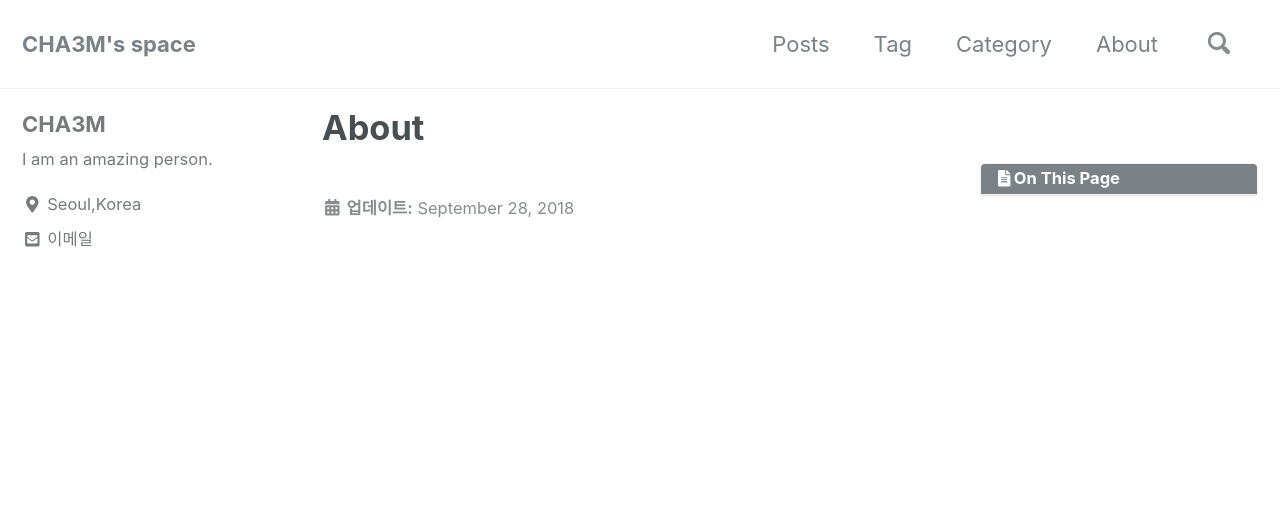
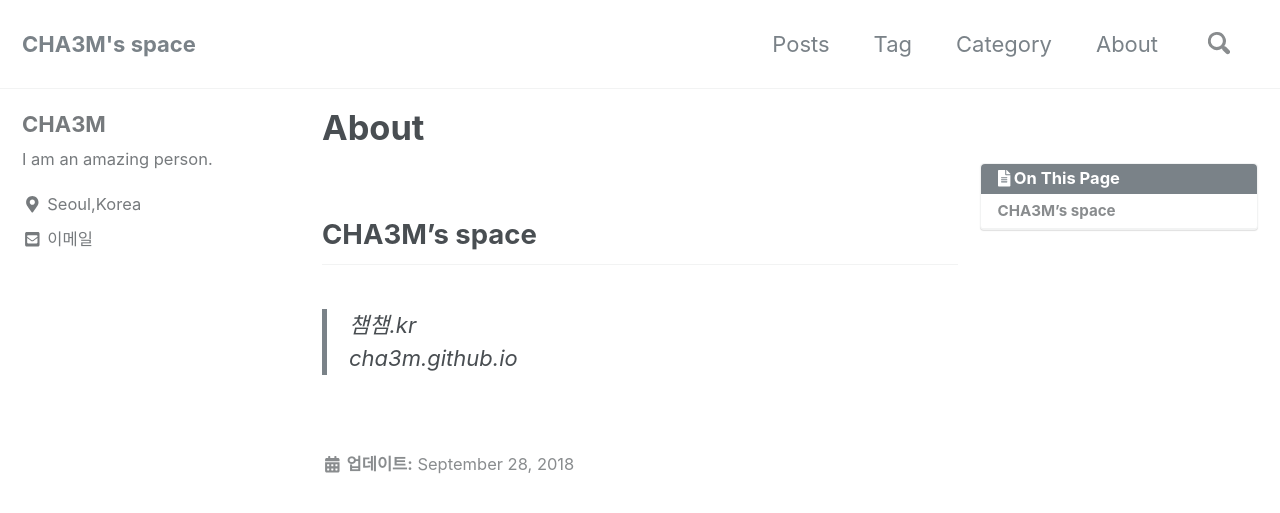
Before and after one commit to Hanchaemin/CHA3M.github.io, a Jekyll site: the page built from _pages/about.md, in a window 1280 px wide and 900 px high. Shown: the top 513 px of the window. Built offline with Jekyll 4.4.1, drawn with Linux system fonts in a browser that asks for light colours; nearby versions of some CDN libraries.

Commit message:
Update about.md

```diff
--- a/_pages/about.md
+++ b/_pages/about.md
@@ -10,3 +10,7 @@ layouts_gallery:
 last_modified_at: 2018-09-28T12:04:24-04:00
 toc: true
 ---
+
+## CHA3M's space
+> 챔챔.kr
+> cha3m.github.io
```
